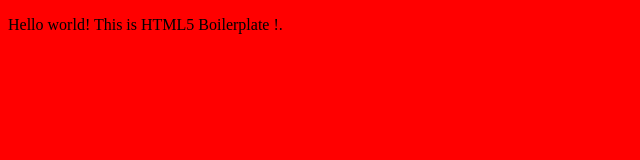
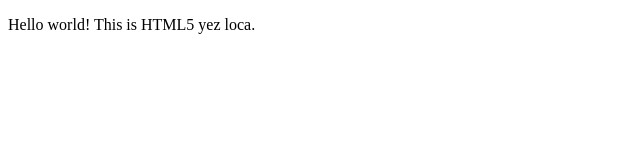
Before and after one commit to jgatjens/books-frontend, a website: page index.html in a window 1280 px wide. Shown: the whole page, without its empty margins (0-640 px from the left). Drawn offline with nearby package versions, Linux system fonts and the light colour scheme.

Commit message:
add sprint 2 readme

```diff
--- a/index.html
+++ b/index.html
@@ -17,7 +17,7 @@
         <![endif]-->
 
         <!-- Add your site or application content here -->
-        <p>Hello world! This is HTML5 Boilerplate !.</p>
+        <p>Hello world! This is HTML5 yez loca.</p>
 
         <script src="//ajax.googleapis.com/ajax/libs/jquery/1.10.2/jquery.min.js"></script>
         <script>window.jQuery || document.write('<script src="js/vendor/jquery/jquery.js"><\/script>')</script>
--- a/scss/style.scss
+++ b/scss/style.scss
@@ -1,4 +1,4 @@
 // @import "normalize";
 body {
-	background-color: red;
+	background-color: black;
 }
```
Also changed, not shown: package.json (+4 -6 lines), README.md, css/style.css, 1 other file.
